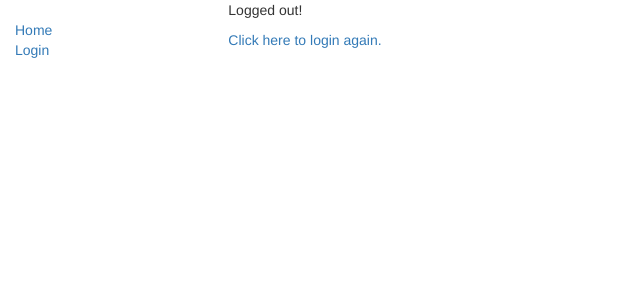
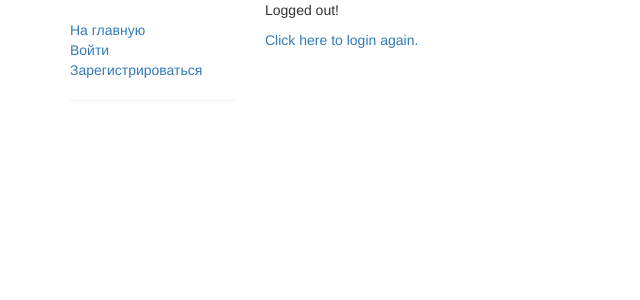
Before and after one commit to Mafuirhelli/Praktika_Service_Django, a Django app: template templates/registration/logged_out.html in a window 1280 px wide. Shown: the top 300 px of the page, without its empty margins (0-640 px from the left). Run offline with Django 3.2, Linux system fonts and the light colour scheme; the template is opened without the code that fills it, so the values that code supplies are empty; some libraries are stand-ins or nearby versions.

Commit message:
html reforge

```diff
--- a/interior/templates/base.html
+++ b/interior/templates/base.html
@@ -15,45 +15,31 @@
     {% load static %}
     <link rel="stylesheet" href="{% static 'css/styles.css' %}" />
   </head>
-
   <body>
-    <div class="container-fluid">
+    <main role="main" class="container">
       <div class="row">
-        <div class="col-sm-2">
+          <div class="col-sm-2">
           {% block sidebar %}
             <ul class="sidebar-nav">
-              <li><a href="{% url 'index' %}">Home</a></li>
+              <li><a href="{% url 'index' %}">На главную</a></li>
           {% if user.is_authenticated %}
             <li>User: {{ user.get_username }}</li>
-            <li><a href="{% url 'logout'%}?next={{request.path}}">Logout</a></li>
+            <li><a href="{% url 'my-request' %}">Мои заявки</a></li>
+            <li><a href="{% url 'logout'%}?next={{request.path}}">Выйти</a></li>
           {% else %}
-            <li><a href="{% url 'login'%}?next={{request.path}}">Login</a></li>
+            <li><a href="{% url 'login'%}?next={{request.path}}">Войти</a></li>
+            <li><a href="{% url 'registration'%}?next={{request.path}}">Зарегистрироваться</a></li>
           {% endif %}
+          <hr>
          </ul>
           {% endblock %}
         </div>
-        <div class="col-sm-10 ">
-          {% block content %}{% endblock %}
+        <div class="col-md-8">
+          {% block content %}
 
-          {% block pagination %}
-            {% if is_paginated %}
-              <div class="pagination">
-                <span class="page-links">
-                  {% if page_obj.has_previous %}
-                    <a href="{{ request.path }}?page={{ page_obj.previous_page_number }}">previous</a>
-                  {% endif %}
-                  <span class="page-current">
-                    Page {{ page_obj.number }} of {{ page_obj.paginator.num_pages }}.
-                  </span>
-                  {% if page_obj.has_next %}
-                    <a href="{{ request.path }}?page={{ page_obj.next_page_number }}">next</a>
-                  {% endif %}
-                </span>
-              </div>
-            {% endif %}
           {% endblock %}
         </div>
       </div>
-    </div>
+    </main>
   </body>
 </html>
--- a/interior/templates/index.html
+++ b/interior/templates/index.html
@@ -8,8 +8,9 @@
 
 <h2>Dynamic content</h2>
 
-  <p>The library has the following record counts:</p>
+<p>The library has the following record counts:</p>
   <ul>
+    <li><strong>Projects accepted for work:</strong> {{ num_requests_accepted }}</li>
   </ul>
 
 {% endblock %}
```
